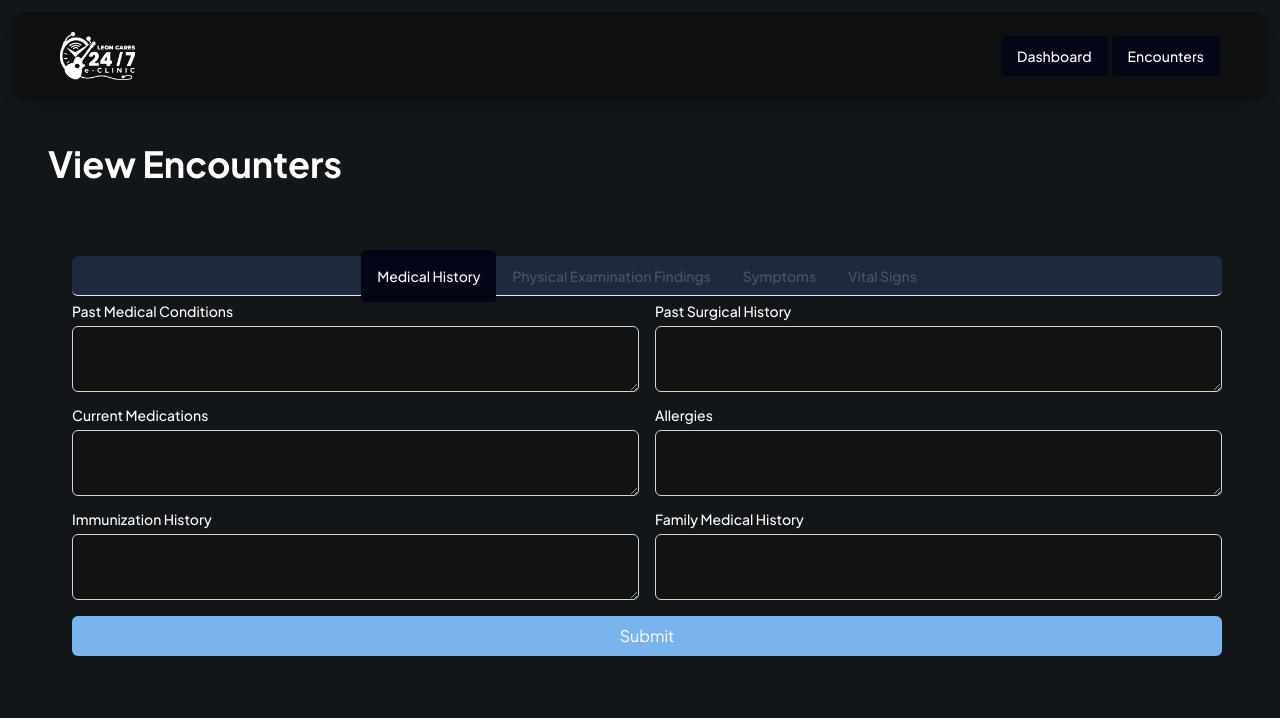
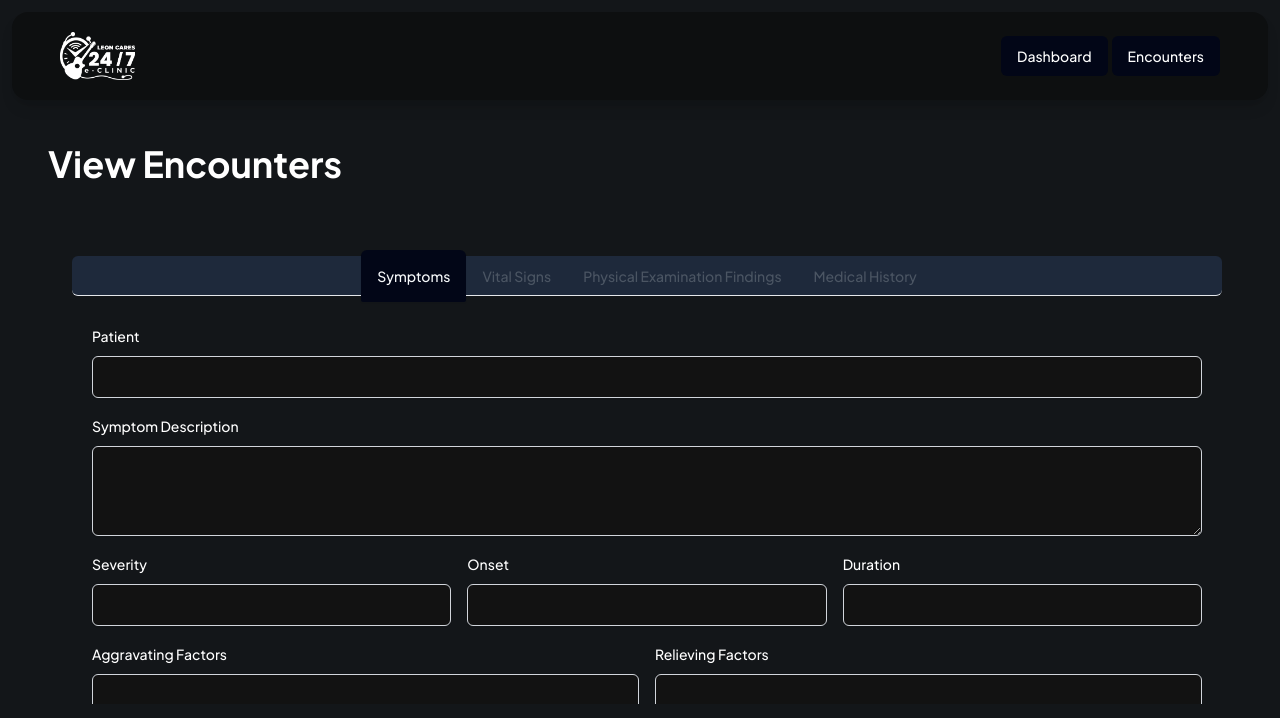
Before and after one commit to mamoyko/emr-v3, a Next.js app: page /admin/encounters/1 in a window 1280 px wide. Shown: the top 718 px of the page. Built offline with nearby package versions, Linux system fonts and the light colour scheme.

Commit message:
revamp forms

```diff
--- a/components/Encounters/encounterDetailForms/EncounterFormPage.tsx
+++ b/components/Encounters/encounterDetailForms/EncounterFormPage.tsx
@@ -9,13 +9,13 @@ import EncounterVitalSigns from "@/components/Encounters/encounterDetailForms/En
 import { Tabs, TabsContent, TabsList, TabsTrigger } from "@/components/ui/tabs";
 
 const ENCOUNTERS_DETAILS = Object.freeze({
-  MEDICAL_HISORY: { VALUE: "medical-history", LABEL: "Medical History" },
+  SYMPTOMS: { VALUE: "symptoms", LABEL: "Symptoms" },
+  VITAL_SIGNS: { VALUE: "vital-signs", LABEL: "Vital Signs" },
   PHYSICAL_EXAMINATION_FINDINGS: {
     VALUE: "physical-examination-findings",
     LABEL: "Physical Examination Findings",
   },
-  SYMPTOMS: { VALUE: "symptoms", LABEL: "Symptoms" },
-  VITAL_SIGNS: { VALUE: "vital-signs", LABEL: "Vital Signs" },
+  MEDICAL_HISORY: { VALUE: "medical-history", LABEL: "Medical History" },
 });
 
 const tabClassesStyle = (isActive: any) =>
@@ -29,7 +29,7 @@ const EncounterFormPage = () => {
   const router = useRouter();
   const pathname = usePathname();
 
-  const [currentTab, setCurrentTab] = useState("medical-history");
+  const [currentTab, setCurrentTab] = useState("symptoms");
 
   const handleTabChange = (value: any) => {
     setCurrentTab(value);
--- a/components/Encounters/encounterDetailForms/EncounterMedicalHistory.tsx
+++ b/components/Encounters/encounterDetailForms/EncounterMedicalHistory.tsx
@@ -12,6 +12,10 @@ interface FormData {
   allergies: string;
   immunization_history: string;
   family_medical_history: string;
+}
+interface EncounterField {
+  value: keyof FormData;
+  label: string;
 }
 
 const EncounterMedicalHistory: React.FC = () => {
@@ -33,22 +37,23 @@ const EncounterMedicalHistory: React.FC = () => {
   return (
     <FormProvider {...methods}>
       <div className="flex items-start justify-center">
-        <div className="h-[400px] w-[1150px] overflow-auto">
+        <div className="h-[400px] w-[1150px] overflow-auto p-5">
           <form
             onSubmit={methods.handleSubmit(onSubmit)}
             className="grid gap-4 sm:grid-cols-1 md:grid-cols-2"
           >
-            {ENCOUNTER_DETAILS_FIELDS.map(({ name, label }: any) => (
-              <FormItem key={name} className="flex flex-col">
-                <FormLabel htmlFor={name}>{label}</FormLabel>
+            {ENCOUNTER_DETAILS_FIELDS.map(
+              ({ value, label }: EncounterField) => (
+                <FormItem key={value} className="flex flex-col">
+                  <FormLabel htmlFor={value}>{label}</FormLabel>
                   <Controller
-                  name={name}
+                    name={value}
                     control={methods.control}
                     render={({ field }) => (
                       <FormControl>
                         <textarea
                           {...field}
-                        id={name}
+                          id={value}
                           rows={2}
                           className="mt-1 block w-full rounded-md border border-gray-300 p-2 shadow-sm"
                           required
@@ -57,13 +62,16 @@ const EncounterMedicalHistory: React.FC = () => {
                     )}
                   />
                 </FormItem>
-            ))}
+              )
+            )}
+            <div className="flex justify-end md:col-span-2">
               <button
                 type="submit"
-              className="col-span-full rounded-md bg-blue-500 px-4 py-2 text-white hover:bg-blue-600"
+                className="w-1/4 rounded-md bg-blue-500 px-4 py-2 text-white hover:bg-blue-600"
               >
                 Submit
               </button>
+            </div>
           </form>
         </div>
       </div>
@@ -73,14 +81,11 @@ const EncounterMedicalHistory: React.FC = () => {
 
 export default EncounterMedicalHistory;
 
-const ENCOUNTER_DETAILS_FIELDS = [
-  {
-    name: "past_medical_conditions",
-    label: "Past Medical Conditions",
-  },
-  { name: "past_surgical_history", label: "Past Surgical History" },
-  { name: "current_medications", label: "Current Medications" },
-  { name: "allergies", label: "Allergies" },
-  { name: "immunization_history", label: "Immunization History" },
-  { name: "family_medical_history", label: "Family Medical History" },
+const ENCOUNTER_DETAILS_FIELDS: EncounterField[] = [
+  { value: "past_medical_conditions", label: "Past Medical Conditions" },
+  { value: "past_surgical_history", label: "Past Surgical History" },
+  { value: "current_medications", label: "Current Medications" },
+  { value: "allergies", label: "Allergies" },
+  { value: "immunization_history", label: "Immunization History" },
+  { value: "family_medical_history", label: "Family Medical History" },
 ];
--- a/components/Encounters/encounterDetailForms/EncounterPhysicalExaminationFindings.tsx
+++ b/components/Encounters/encounterDetailForms/EncounterPhysicalExaminationFindings.tsx
@@ -15,6 +15,11 @@ interface FormData {
   musculoskeletal: string;
   neurological_system: string;
   skin: string;
+}
+
+interface EncounterField {
+  value: keyof FormData;
+  label: string;
 }
 
 const EncounterPhysicalExaminationFindings: React.FC = () => {
@@ -41,21 +46,22 @@ const EncounterPhysicalExaminationFindings: React.FC = () => {
   return (
     <FormProvider {...methods}>
       <div className="flex items-start justify-center">
-        <div className="h-[400px] w-[1150px] overflow-auto">
+        <div className="h-[400px] w-[1150px] overflow-auto p-5">
           <form
             onSubmit={handleSubmit(onSubmit)}
             className="grid grid-cols-1 gap-4 md:grid-cols-2"
           >
-            {ENCOUNTER_DETAILS_FIELDS.map(({ name, label }: any) => (
-              <FormItem key={name} className="col-span-1">
-                <FormLabel htmlFor={name}>{label}</FormLabel>
+            {ENCOUNTER_DETAILS_FIELDS.map(
+              ({ value, label }: EncounterField) => (
+                <FormItem key={value} className="col-span-1">
+                  <FormLabel htmlFor={value}>{label}</FormLabel>
                   <Controller
-                  name={name}
+                    name={value}
                     control={control}
                     render={({ field }) => (
                       <FormControl>
                         <textarea
-                        id={name}
+                          id={value}
                           {...field}
                           rows={2}
                           className="mt-1 block w-full rounded-md border border-gray-300 p-2 shadow-sm"
@@ -65,13 +71,16 @@ const EncounterPhysicalExaminationFindings: React.FC = () => {
                     )}
                   />
                 </FormItem>
-            ))}
+              )
+            )}
+            <div className="flex justify-end md:col-span-2">
               <button
                 type="submit"
-              className="w-full rounded-md bg-blue-500 px-4 py-2 text-white hover:bg-blue-600 md:col-span-2"
+                className="w-1/4 rounded-md bg-blue-500 px-4 py-2 text-white hover:bg-blue-600"
               >
                 Submit
               </button>
+            </div>
           </form>
         </div>
       </div>
@@ -81,14 +90,14 @@ const EncounterPhysicalExaminationFindings: React.FC = () => {
 
 export default EncounterPhysicalExaminationFindings;
 
-const ENCOUNTER_DETAILS_FIELDS = [
-  { name: "general_appearance", label: "General Appearance" },
-  { name: "head_and_neck", label: "Head and Neck" },
-  { name: "cardiovascular_system", label: "Cardiovascular System" },
-  { name: "respiratory_system", label: "Respiratory System" },
-  { name: "gastrointestinal_system", label: "Gastrointestinal System" },
-  { name: "genitourinary_system", label: "Genitourinary System" },
-  { name: "musculoskeletal", label: "Musculoskeletal" },
-  { name: "neurological_system", label: "Neurological System" },
-  { name: "skin", label: "Skin" },
+const ENCOUNTER_DETAILS_FIELDS: EncounterField[] = [
+  { value: "general_appearance", label: "General Appearance" },
+  { value: "head_and_neck", label: "Head and Neck" },
+  { value: "cardiovascular_system", label: "Cardiovascular System" },
+  { value: "respiratory_system", label: "Respiratory System" },
+  { value: "gastrointestinal_system", label: "Gastrointestinal System" },
+  { value: "genitourinary_system", label: "Genitourinary System" },
+  { value: "musculoskeletal", label: "Musculoskeletal" },
+  { value: "neurological_system", label: "Neurological System" },
+  { value: "skin", label: "Skin" },
 ];
--- a/components/Encounters/encounterDetailForms/EncounterSymptoms.tsx
+++ b/components/Encounters/encounterDetailForms/EncounterSymptoms.tsx
@@ -14,6 +14,28 @@ interface FormData {
   relieving_factors: string;
   patient: string;
 }
+
+const ENCOUNTER_DETAILS_FIELDS: Array<{
+  value: keyof FormData;
+  label: string;
+  type: "input" | "textarea";
+}> = [
+  {
+    value: "symptom_description",
+    label: "Symptom Description",
+    type: "textarea",
+  },
+  { value: "duration", label: "Duration", type: "input" },
+  { value: "severity", label: "Severity", type: "input" },
+  { value: "onset", label: "Onset", type: "input" },
+  {
+    value: "aggravating_factors",
+    label: "Aggravating Factors",
+    type: "textarea",
+  },
+  { value: "relieving_factors", label: "Relieving Factors", type: "textarea" },
+  { value: "patient", label: "Patient", type: "input" },
+];
 
 const EncounterSymptoms: React.FC = () => {
   const methods = useForm<FormData>({
@@ -37,12 +59,11 @@ const EncounterSymptoms: React.FC = () => {
   return (
     <FormProvider {...methods}>
       <div className="flex items-start justify-center">
-        <div className="h-[400px] w-[1150px] overflow-auto">
+        <div className="h-[400px] w-[1150px] overflow-auto p-5">
           <form
             onSubmit={handleSubmit(onSubmit)}
             className="grid grid-cols-1 gap-4 md:grid-cols-2"
           >
-            {/* Patient field as a standalone row */}
             <div className="md:col-span-2">
               <FormItem>
                 <FormLabel htmlFor="patient">Patient</FormLabel>
@@ -63,7 +84,6 @@ const EncounterSymptoms: React.FC = () => {
               </FormItem>
             </div>
 
-            {/* Symptom Description field as a standalone row */}
             <div className="md:col-span-2">
               <FormItem>
                 <FormLabel htmlFor="symptom_description">
@@ -87,7 +107,6 @@ const EncounterSymptoms: React.FC = () => {
               </FormItem>
             </div>
 
-            {/* Severity, Onset, and Duration fields in a single row */}
             <div className="grid grid-cols-1 gap-4 md:col-span-2 md:grid-cols-3">
               <FormItem>
                 <FormLabel htmlFor="severity">Severity</FormLabel>
@@ -144,7 +163,6 @@ const EncounterSymptoms: React.FC = () => {
               </FormItem>
             </div>
 
-            {/* Remaining fields */}
             {ENCOUNTER_DETAILS_FIELDS.filter(
               (field) =>
                 ![
@@ -153,19 +171,19 @@ const EncounterSymptoms: React.FC = () => {
                   "severity",
                   "duration",
                   "onset",
-                ].includes(field.name)
-            ).map(({ name, label, type }) => (
-              <FormItem key={name} className="col-span-1">
-                <FormLabel htmlFor={name}>{label}</FormLabel>
+                ].includes(field.value)
+            ).map(({ value, label, type }) => (
+              <FormItem key={value} className="col-span-1">
+                <FormLabel htmlFor={value}>{label}</FormLabel>
                 <Controller
-                  name={name}
+                  name={value}
                   control={control}
                   render={({ field }) => (
                     <FormControl>
                       {type === "textarea" ? (
                         <textarea
                           {...field}
-                          id={name}
+                          id={value}
                           rows={3}
                           className="mt-1 block w-full rounded-md border border-gray-300 p-2 shadow-sm"
                           required
@@ -173,7 +191,7 @@ const EncounterSymptoms: React.FC = () => {
                       ) : (
                         <input
                           {...field}
-                          id={name}
+                          id={value}
                           className="mt-1 block w-full rounded-md border border-gray-300 p-2 shadow-sm"
                           required
                         />
@@ -184,12 +202,14 @@ const EncounterSymptoms: React.FC = () => {
               </FormItem>
             ))}
 
-            <button
-              type="submit"
-              className="w-full rounded-md bg-blue-500 px-4 py-2 text-white hover:bg-blue-600 md:col-span-2"
-            >
-              Submit
-            </button>
+            <div className="flex justify-end md:col-span-2">
+              <button
+                type="submit"
+                className="w-1/4 rounded-md bg-blue-500 px-4 py-2 text-white hover:bg-blue-600"
+              >
+                Submit
+              </button>
+            </div>
           </form>
         </div>
       </div>
@@ -198,21 +218,3 @@ const EncounterSymptoms: React.FC = () => {
 };
 
 export default EncounterSymptoms;
-
-const ENCOUNTER_DETAILS_FIELDS = [
-  {
-    name: "symptom_description",
-    label: "Symptom Description",
-    type: "textarea",
-  },
-  { name: "duration", label: "Duration", type: "input" },
-  { name: "severity", label: "Severity", type: "input" },
-  { name: "onset", label: "Onset", type: "input" },
-  {
-    name: "aggravating_factors",
-    label: "Aggravating Factors",
-    type: "textarea",
-  },
-  { name: "relieving_factors", label: "Relieving Factors", type: "textarea" },
-  { name: "patient", label: "Patient", type: "input" },
-];
--- a/components/Encounters/encounterDetailForms/EncounterVitalSigns.tsx
+++ b/components/Encounters/encounterDetailForms/EncounterVitalSigns.tsx
@@ -16,6 +16,21 @@ interface FormData {
   body_mass_index: string;
   patient: string;
 }
+
+const ENCOUNTER_DETAILS_FIELDS: Array<{
+  value: keyof FormData;
+  label: string;
+  type: "input" | "textarea";
+}> = [
+  { value: "blood_pressure", label: "Blood Pressure", type: "input" },
+  { value: "heart_rate", label: "Heart Rate", type: "input" },
+  { value: "respiratory_rate", label: "Respiratory Rate", type: "input" },
+  { value: "temperature", label: "Temperature", type: "input" },
+  { value: "oxygen_saturation", label: "Oxygen Saturation", type: "input" },
+  { value: "weight", label: "Weight", type: "input" },
+  { value: "height", label: "Height", type: "input" },
+  { value: "body_mass_index", label: "Body Mass Index (BMI)", type: "input" },
+];
 
 const EncounterVitalSigns: React.FC = () => {
   const methods = useForm<FormData>({
@@ -41,12 +56,12 @@ const EncounterVitalSigns: React.FC = () => {
   return (
     <FormProvider {...methods}>
       <div className="flex items-start justify-center">
-        <div className="h-[400px] w-[1150px] overflow-auto">
+        <div className="h-[400px] w-[1150px] overflow-auto p-5">
           <form
             onSubmit={handleSubmit(onSubmit)}
-            className="grid grid-cols-1 gap-6 md:grid-cols-2"
+            className="grid grid-cols-1 gap-6 md:grid-cols-4"
           >
-            <div className="md:col-span-2">
+            <div className="md:col-span-4">
               <FormItem>
                 <FormLabel htmlFor="patient">Patient</FormLabel>
                 <Controller
@@ -66,27 +81,25 @@ const EncounterVitalSigns: React.FC = () => {
               </FormItem>
             </div>
 
-            {ENCOUNTER_DETAILS_FIELDS.filter(
-              (field) => field.name !== "patient"
-            ).map(({ name, label, type }) => (
-              <FormItem key={name} className="col-span-1">
-                <FormLabel htmlFor={name}>{label}</FormLabel>
+            {ENCOUNTER_DETAILS_FIELDS.map(({ value, label, type }) => (
+              <FormItem key={value} className="col-span-1">
+                <FormLabel htmlFor={value}>{label}</FormLabel>
                 <Controller
-                  name={name}
+                  name={value}
                   control={control}
                   render={({ field }) => (
                     <FormControl>
                       {type === "input" ? (
                         <input
                           {...field}
-                          id={name}
+                          id={value}
                           className="mt-1 block w-full rounded-md border border-gray-300 p-2 shadow-sm"
                           required
                         />
                       ) : (
                         <textarea
                           {...field}
-                          id={name}
+                          id={value}
                           rows={3}
                           className="mt-1 block w-full rounded-md border border-gray-300 p-2 shadow-sm"
                           required
@@ -97,12 +110,14 @@ const EncounterVitalSigns: React.FC = () => {
                 />
               </FormItem>
             ))}
-            <button
-              type="submit"
-              className="w-full rounded-md bg-blue-500 px-4 py-2 text-white hover:bg-blue-600 md:col-span-2"
-            >
-              Submit
-            </button>
+            <div className="flex justify-end md:col-span-4">
+              <button
+                type="submit"
+                className="w-1/4 rounded-md bg-blue-500 px-4 py-2 text-white hover:bg-blue-600"
+              >
+                Submit
+              </button>
+            </div>
           </form>
         </div>
       </div>
@@ -111,14 +126,3 @@ const EncounterVitalSigns: React.FC = () => {
 };
 
 export default EncounterVitalSigns;
-
-const ENCOUNTER_DETAILS_FIELDS = [
-  { name: "blood_pressure", label: "Blood Pressure", type: "input" },
-  { name: "heart_rate", label: "Heart Rate", type: "input" },
-  { name: "respiratory_rate", label: "Respiratory Rate", type: "input" },
-  { name: "temperature", label: "Temperature", type: "input" },
-  { name: "oxygen_saturation", label: "Oxygen Saturation", type: "input" },
-  { name: "weight", label: "Weight", type: "input" },
-  { name: "height", label: "Height", type: "input" },
-  { name: "body_mass_index", label: "Body Mass Index (BMI)", type: "input" },
-];
```
Lines whose indentation alone changed are shown as unchanged.
